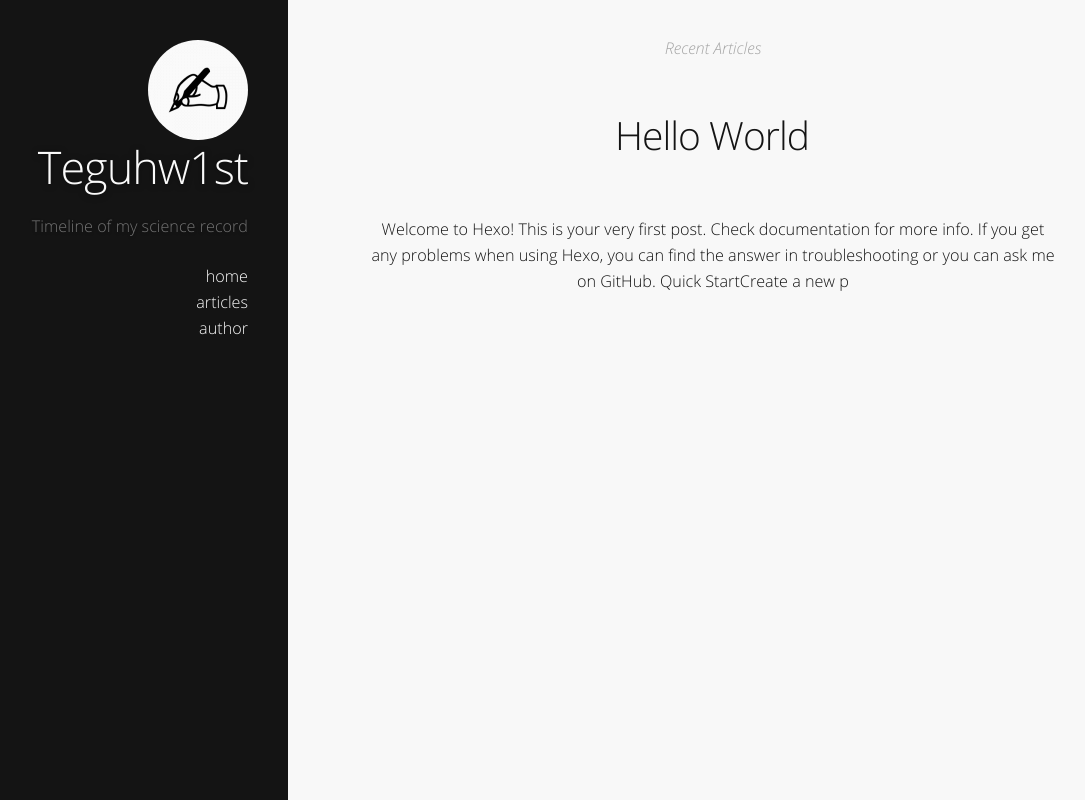
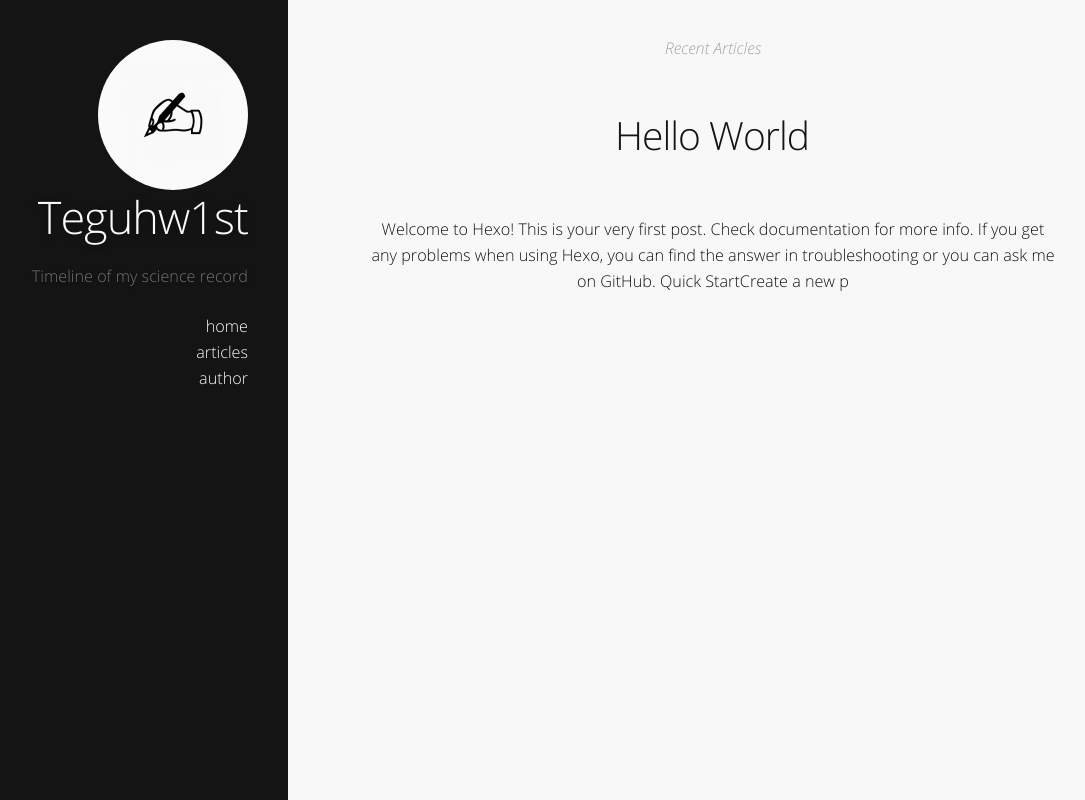
Before and after one commit to teguhw1st/teguhw1st.github.io, a plain HTML site: page index.html in a window 1280 px wide. Shown: the whole page, without its empty margins (142-1227 px from the left). Drawn offline with Linux system fonts and the light colour scheme.

Commit message:
2018-06-04 17:44:10

```diff
--- a/styles/screen.css
+++ b/styles/screen.css
@@ -626,8 +626,8 @@ header .space {
   z-index: 1;
 }
 header .logo {
-  height: 100px;
-  width: 100px;
+  height: 150px;
+  width: 150px;
   border-radius: 50%;
   -webkit-background-size: contain;
   -moz-background-size: contain;
```
Also changed, not shown: articles/index.html (added, +1 -0 lines), author/index.html (added, +1 -0 lines).
